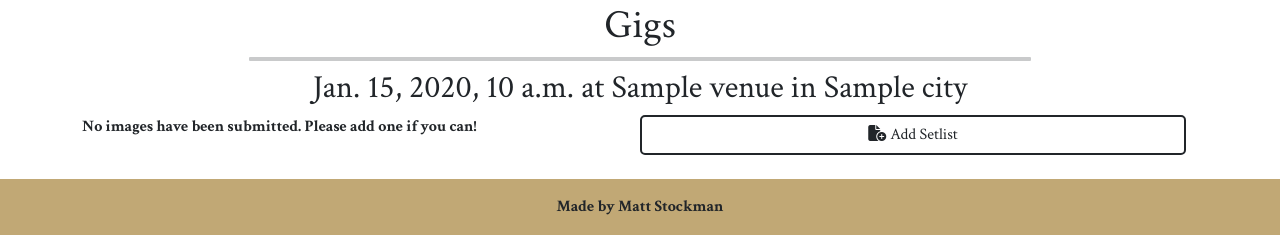
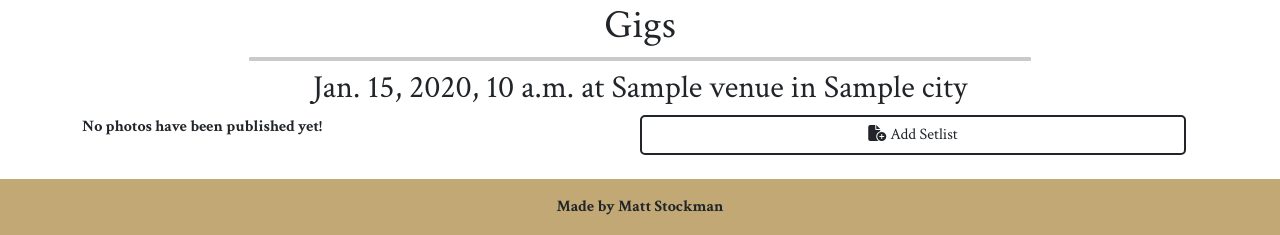
Before and after one commit to mjjstockman/setlistsharer, a Django app: template home/templates/home/index.html in a window 1280 px wide. Shown: the part 646-881 px from the top of the page. Run offline with Django 3.2, Linux system fonts and the light colour scheme; the template is opened without the code that fills it: most values are stand-ins (such as "Sample title", 1, 10 or a date in 2020); some libraries are stand-ins or nearby versions.

Commit message:
Update text for gigs with no published images in home template

```diff
--- a/home/templates/home/index.html
+++ b/home/templates/home/index.html
@@ -27,7 +27,7 @@
                     {% if gig.image_status == 2 %}
                     <img src="{{ gig.image.url }}" class="img-fluid w-100" alt="Photograph from {{ gig }}">
                     {% else %}
-                    <p>No images have been submitted. Please add one if you can!</p>
+                    <p>No photos have been published yet!</p>
                     {% endif %}
                 </div>
 
```
